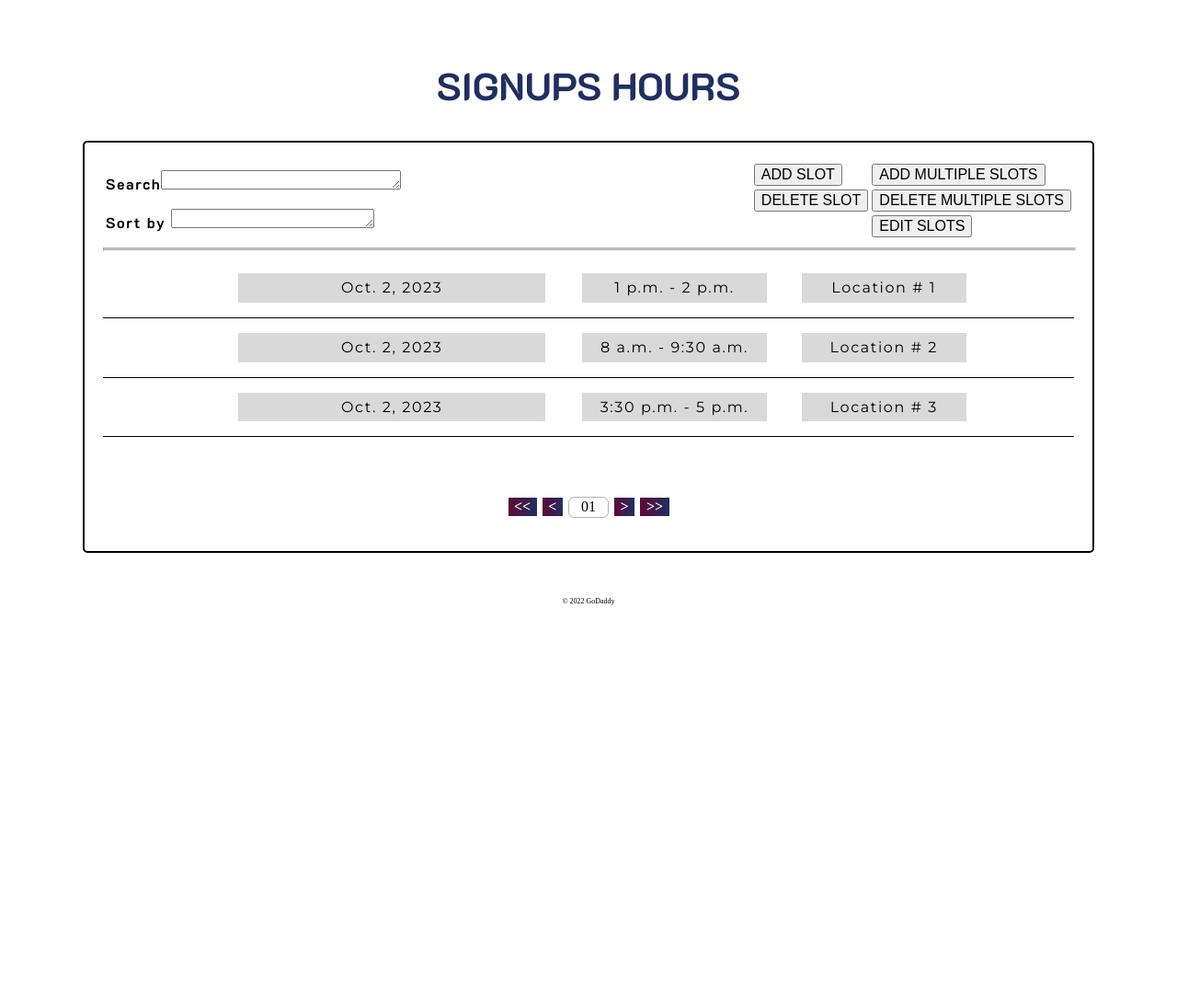
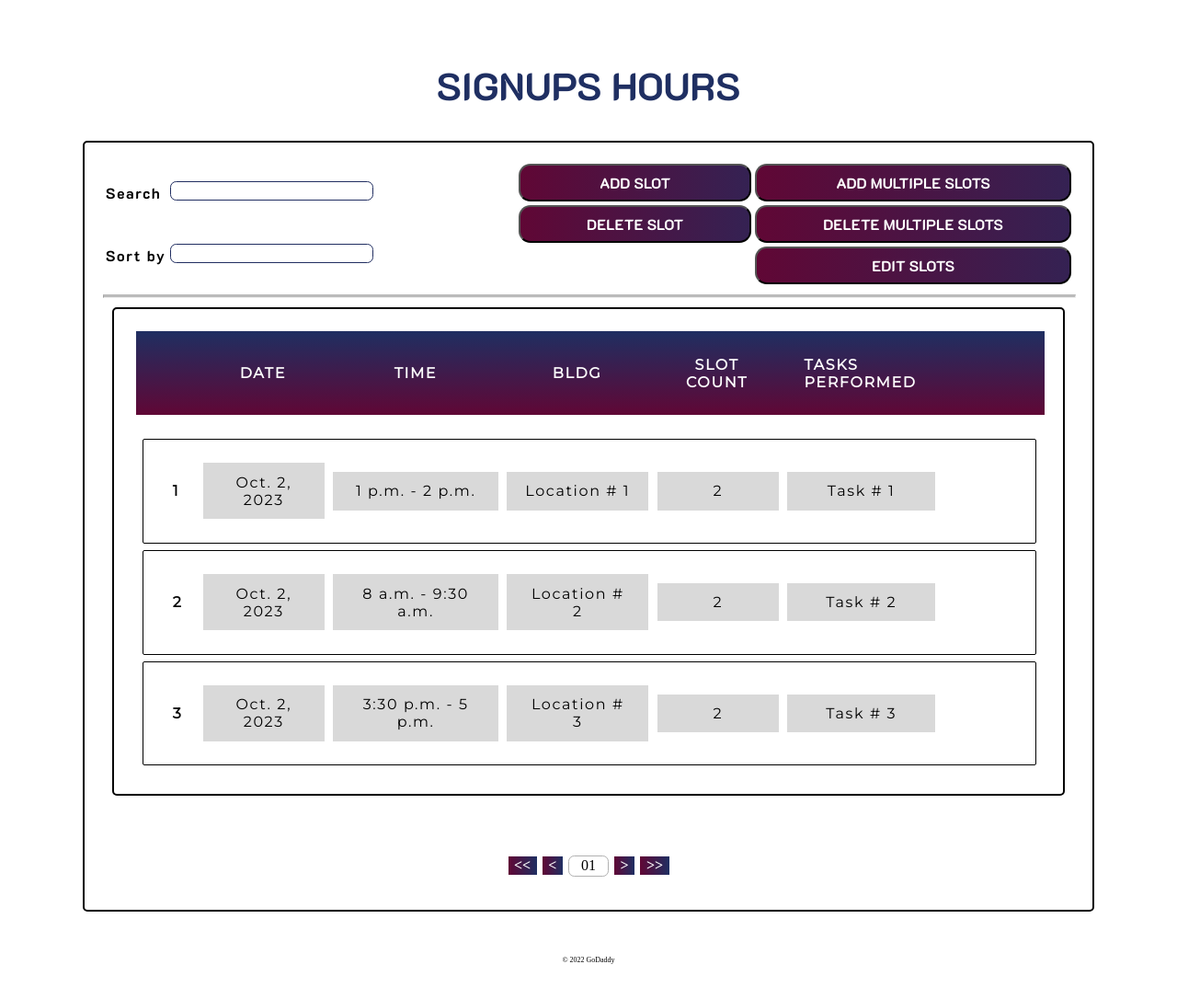
Before and after one commit to IrishMorales/dorm-service-tracker, a Django app: page /user_admin/signup_hours/ in a window 1280 px wide. Shown: the part 164-1250 px from the top of the page at 92% size. Before the commit the page ends 822 px from the top, so only its background shows below. Run offline with Django 4.2, Linux system fonts and the light colour scheme; data comes from the database, SQL or seed files in the repository.

Commit message:
Squashed commit of the following:
commit 25dc515a660f52b495572cb8dae147126f04eecb
Merge: 985126e daa5b67
Author: TambukinErick <erickgtl2001@gmail.com>
Date:   Tue Apr 18 04:20:42 2023 +0800

    Merge branch 'main' of https://github.com/IrishMorales/dorm-service-tracker

commit daa5b677b524e2cf3143b7a0d6b14685d6851b19
Merge: fab314c 467ad83
Author: TambukinErick <124009200+TambukinErick@users.noreply.github.com>
Date:   Tue Apr 11 14:45:18 2023 +0800

    Merge pull request #30 from IrishMorales/ase-dev

    Update admin CSS and create signup hours forms

commit 467ad83dd1a89287a01f473e3c4d11b2e3d4c610
Author: Ase <irish.morales@obf.ateneo.edu>
Date:   Tue Apr 11 10:33:56 2023 +0800

    Update service hours list CSS

commit 7c3108a2a04905ba6cd6847927239265bf30ff3b
Author: Ase <irish.morales@obf.ateneo.edu>
Date:   Tue Apr 11 10:09:38 2023 +0800

    Implement admin edit slots

commit 9c9c70b549c44eb0eb9f0d993b304b8059bbb2cc
Author: Ase <irish.morales@obf.ateneo.edu>
Date:   Tue Apr 11 09:35:20 2023 +0800

    Partially implement admin delete slots

commit aed35ca1cce1765c4754a58b4fd0f1924ee62e63
Author: Ase <irish.morales@obf.ateneo.edu>
Date:   Mon Apr 10 23:33:40 2023 +0800

    Add functionality and CSS for admin add slots

commit bacac5d15d144311fda0bea5718695d37399a208
Author: Ase <irish.morales@obf.ateneo.edu>
Date:   Mon Apr 10 22:16:13 2023 +0800

    Update admin CSS

commit 00ff65f04807d7c12b7164f2f2268372e512652a
Author: Ase <irish.morales@obf.ateneo.edu>
Date:   Mon Apr 10 21:52:32 2023 +0800

    Add UI animations

commit 0a4f8bed42f8e0a73ec67ceea0c08067612d32f6
Author: Ase <irish.morales@obf.ateneo.edu>
Date:   Mon Apr 10 14:57:36 2023 +0800

    Resolve bugs from merge

commit fab314c8a71db2174a7ddeb8acc63d7ad023d0f4
Merge: 4c4c410 897e849
Author: Ase <42305156+IrishMorales@users.noreply.github.com>
Date:   Sat Apr 8 20:34:14 2023 +0800

    Merge pull request #27 from IrishMorales/ErickDev

    Merged main into current branch to resolve views and css

commit 985126ebff7ac673faf09f62b5cf0c3936c518e7
Author: TambukinErick <erickgtl2001@gmail.com>
Date:   Sat Apr 8 11:58:55 2023 +0800

    Fixed CSS for text positioning in navigation page

```diff
--- a/Admin/forms.py
+++ b/Admin/forms.py
@@ -1,22 +1,58 @@
 from django import forms
+from django.forms.widgets import SelectDateWidget
 from .models import ServiceHourListing
 
-LOCATIONS =(
+LOCATIONS = (
     ("Eliazo", "Eliazo"),
     ("Cervini", "Cervini"),
     ("IRH", "IRH"),
     ("UD", "UD"),
-    )
+)
+
+START_TIMES = (
+    ("08:00", "08:00"),
+    ("09:30", "09:30"),
+    ("11:00", "11:00"),
+    ("13:00", "13:00"),
+    ("14:00", "14:00"),
+    ("15:30", "15:30"),
+)
+
+END_TIMES = (
+    ("09:30", "09:30"),
+    ("11:00", "11:00"),
+    ("12:00", "12:00"),
+    ("14:00", "14:00"),
+    ("15:30", "15:30"),
+    ("17:00", "17:00"),
+)
+
 
 class AddSlot(forms.Form):
     serv_hours_task = forms.CharField()
-    serv_hours_loc = forms.ChoiceField(choices = LOCATIONS)
+    serv_hours_loc = forms.ChoiceField(choices=LOCATIONS)
     serv_hours_slot_count = forms.IntegerField()
-    serv_hours_date_start = forms.DateField()
-    serv_hours_date_end = forms.DateField()
+    serv_hours_date_start = forms.DateField(widget=SelectDateWidget())
+    serv_hours_date_end = forms.DateField(widget=SelectDateWidget())
 
     class Meta:
         model = ServiceHourListing
 
     def __init__(self, *args, **kwargs):
         super(AddSlot, self).__init__(*args, **kwargs)
+
+
+class EditSlot(forms.Form):
+    # TODO: Change initial value of fields to the current value of the slot (ex. current date before editing, etc.)
+    serv_hours_task = forms.CharField()
+    serv_hours_loc = forms.ChoiceField(choices=LOCATIONS)
+    serv_hours_date = forms.DateField(widget=SelectDateWidget())
+    # TODO: Add way to validate that serv_hours_end_time should be later than serv_hours_start_time
+    serv_hours_start_time = forms.ChoiceField(choices=START_TIMES)
+    serv_hours_end_time = forms.ChoiceField(choices=END_TIMES)
+
+    class Meta:
+        model = ServiceHourListing
+
+    def __init__(self, *args, **kwargs):
+        super(EditSlot, self).__init__(*args, **kwargs)
--- a/Admin/urls.py
+++ b/Admin/urls.py
@@ -5,15 +5,7 @@ from django.urls import path, include
 from django.contrib.auth.decorators import login_required
 
 
-from Admin.views import (
-    admin_scholar_white_card,
-    admin_scholar_list_profile,
-    admin_add_slots,
-    admin_view,
-    scholars_listview,
-    signups_hoursview,
-
-)
+from Admin.views import *
 
 urlpatterns = [
     path("", login_required(admin_view.as_view()), name="admin_view"),
@@ -33,11 +25,12 @@ urlpatterns = [
         admin_scholar_list_profile,
         name="admin-scholar-profile",
     ),
+    path("signup_hours/add_slots/", admin_add_slots, name="admin-add-slots"),
+    path("signup_hours/delete_slots/", admin_delete_slots, name="admin-delete-slots"),
     path(
-        "signup_hours/add_slots",
-        admin_add_slots,
-        name="admin-add-slots"
-    )
+        "signup_hours/edit_slots/", admin_edit_slots_list, name="admin-edit-slots-list"
+    ),
+    path("signup_hours/edit_slots/<int:id>", admin_edit_slots, name="admin-edit-slots"),
 ]
 
 app_name = "Admin"
--- a/Admin/views.py
+++ b/Admin/views.py
@@ -1,12 +1,13 @@
+from django.http import HttpResponseRedirect
 from django.shortcuts import render, redirect
+from django.urls import reverse
 from django.views.generic import TemplateView
 from django.views.generic.list import ListView
 from django.views.generic.detail import DetailView
-from django.views.generic.edit import CreateView
-from .models import ServiceHourListing, User, Admins, Scholar, Assignment, Registration
-from .forms import AddSlot
-from datetime import datetime, timedelta
-from django.core.paginator import Paginator
+from django.views.generic.edit import CreateView, DeleteView
+from .models import ServiceHourListing, Scholar, Registration
+from .forms import AddSlot, EditSlot
+from datetime import timedelta
 
 
 class admin_view(TemplateView):
@@ -88,9 +89,49 @@ def admin_add_slots(request):
                         serv_hours_task=task,
                     )
                     listing.save()
-            return redirect("signup_hours/add_slots")
+            return redirect("Admin:signup-hours-listview")
     else:
         form = AddSlot()
     return render(
         request, "admin_add_slots.html", {"form": form, "registration": registration}
     )
+
+
+def admin_delete_slots(request, id=None):
+    serv_hours = ServiceHourListing.objects.all()
+    if id != None:
+        serv_hour_slot = ServiceHourListing.objects.get(id=id)
+        serv_hour_slot.delete()
+    return render(request, "admin_delete_slots.html", {"serv_hours": serv_hours})
+
+
+def admin_edit_slots_list(request):
+    serv_hours = ServiceHourListing.objects.all()
+    return render(request, "admin_edit_slots_list.html", {"serv_hours": serv_hours})
+
+
+def admin_edit_slots(request, id=id):
+    if request.method == "POST":
+        form = EditSlot(request.POST, request.FILES)
+        if form.is_valid():
+            location = form.cleaned_data.get("serv_hours_loc")
+            task = form.cleaned_data.get("serv_hours_task")
+            start_time = form.cleaned_data.get("serv_hours_start_time")
+            end_time = form.cleaned_data.get("serv_hours_end_time")
+            date = form.cleaned_data.get("serv_hours_date")
+
+            listing = ServiceHourListing(
+                serv_hours_id=id,
+                serv_hours_loc=location,
+                serv_hours_task=task,
+                serv_hours_slot_count=1,
+                serv_hours_start_time=start_time,
+                serv_hours_end_time=end_time,
+                serv_hours_date=date,
+            )
+            listing.save()
+
+            return redirect("Admin:admin-edit-slots-list")
+    else:
+        form = EditSlot()
+    return render(request, "admin_edit_slots.html", {"form": form})
--- a/Scholar/views.py
+++ b/Scholar/views.py
@@ -32,6 +32,9 @@ def view_profile(request, user_id):
 def scholar_white_card(request, user_id):
     scholar_details = Scholar.objects.get(pk=user_id)
     user_details = User.objects.get(pk=user_id)
+    registration = Registration.objects.select_related("serv_hours").filter(
+        scholar=user_id
+    )
     registration_details = Registration.objects.get(scholar=user_id)
     service_hours = ServiceHourListing.objects.filter(
         serv_hours_id=registration_details.reg_id
--- a/static/base.css
+++ b/static/base.css
@@ -127,6 +144,37 @@ footer {
     text-align: center;
     padding: 30px 10px;
     font-size: 50%;
+}
+
+button, .btn-style {
+    cursor: pointer;
+    font-family: "K2D", "sans-serif";
+    padding: 0.5em 4.5em 0.5em 4.5em;
+    border-radius: 0.8em;
+    background-image: linear-gradient(to right, #600735, #1F2F62, #600735);
+    color: white;
+    text-transform: uppercase;
+
+    background-size: 300% 100%;
+    -moz-transition: all .4s ease-in-out;
+    -o-transition: all .4s ease-in-out;
+    -webkit-transition: all .4s ease-in-out;
+    transition: all .4s ease-in-out;
+}
+
+button:hover, .btn-style:hover {
+    background-position: 100% 0;
+    -moz-transition: all .4s ease-in-out;
+    -o-transition: all .4s ease-in-out;
+    -webkit-transition: all .4s ease-in-out;
+    transition: all .4s ease-in-out;
+}
+
+textarea {
+    border: 2 solid;
+    border-color: #212e61;
+    border-radius: 0.5em;
+    resize: none;
 }
 
 .user-info p {
@@ -487,10 +514,6 @@ table tr td {
 .scholar-white-card-header td:last-child {
     width: 5%;
 }
-.scholar-white-card-body td:last-child {
-    width: 5%;
-    border-radius:2vw;
-}
 
 
 /* Admin Signup Slots  */
@@ -501,6 +524,11 @@ table tr td {
 .signup-hour-filters {
     display: flex;
     justify-content: space-between;
+}
+.signup-hour-btn {
+    box-sizing: border-box;
+    display: block;
+    width: 100%;
 }
 .serv-hour-list {
     width: 100%;
@@ -518,7 +546,7 @@ table tr td {
 }
 .serv-hour-list td div {
     background-color: #D9D9D9;
-    padding: 0.5vw 0.5vw 0.5vw 0.5vw;
+    padding: 0.5vw;
 }
 
 .serv-hour-list td:first-child {
--- a/templates/admin_scholar_profile.html
+++ b/templates/admin_scholar_profile.html
@@ -31,7 +31,7 @@
             </tr>
             <tr  class="align-left">
                 <th>OBF Email</th>
-                <td>{{ user_details.email }}</td>
+                <td>{{ scholar_details.scholar.email }}</td>
             </tr>
             <tr  class="align-left">
                 <th>Bldg. & Room No.</th>
--- a/templates/admin_signups_hours.html
+++ b/templates/admin_signups_hours.html
@@ -18,38 +18,53 @@
     <div class="signup-hour-filters">
         <table>
             <tr>
-                <td><p class = "search">Search<textarea rows="1" cols="30"></textarea></p></td>
+                <td><p class = "search">Search</p></td>
+                <td><textarea rows="1" cols="25"></textarea></td>
             </tr>
             <tr>
-                <td><p class="sort">Sort by <textarea rows="1" cols="25"></textarea></p></td>
+                <td><p class="sort">Sort by</p></td>
+                <td><textarea rows="1" cols="25"></textarea></td>
             </tr>
         </table>
         <table>
             <tr>
-                <td><button>ADD SLOT</button></td>
-                <td><button>ADD MULTIPLE SLOTS</button></td>
+                <td><button class="signup-hour-btn" onclick="location.href='add_slots/';">ADD SLOT</button></td>
+                <td><button class="signup-hour-btn">ADD MULTIPLE SLOTS</button></td>
             </tr>
             <tr>
-                <td><button>DELETE SLOT</button></td>
-                <td><button>DELETE MULTIPLE SLOTS</button></td>
+                <td><button class="signup-hour-btn" onclick="location.href='delete_slots/';">DELETE SLOT</button></td>
+                <td><button class="signup-hour-btn">DELETE MULTIPLE SLOTS</button></td>
             </tr>
             <tr>
                 <td></td>
-                <td><button>EDIT SLOTS</button></td>
+                <td><button class="signup-hour-btn" onclick="location.href='edit_slots/';">EDIT SLOTS</button></td>
             </tr>
         </table>
     </div>
     <hr class="solidline">
-    <table class="serv-hour-list">
-        {% for object in object_list %}
-        <tr>
-            <td><div>{{ object.serv_hours_date }}</div></td>
-            <td><div>{{ object.serv_hours_start_time }} - {{ object.serv_hours_end_time }}</div></td>
-            <td><div>{{ object.serv_hours_loc }}</div></td>
-        </tr>
+    <div class="card scholar-white-card">
+        <table class="scholar-white-card-summary">
+            <tr class="scholar-white-card-header">
+                <td>&nbsp;</td>
+                <td>DATE</td>
+                <td>TIME</td>
+                <td>BLDG</td>
+                <td>SLOT COUNT</td>
+                <td>TASKS PERFORMED</td>
+            </tr>
+            {% for object in object_list %}
+            <tr class="innerCard scholar-white-card-body signup-hour-list-override">
+                <td>{{ forloop.counter}}</td>
+                <td>{{ object.serv_hours_date }}</td>
+                <td>{{ object.serv_hours_start_time }} - {{ object.serv_hours_end_time }}</td>
+                <td>{{ object.serv_hours_loc }}</td>
+                <td>{{ object.serv_hours_slot_count }}</td>
+                <td>{{ object.serv_hours_task }}</td>
+            </tr>
+            {% endfor %}
+        </table>
+    </div>
 
-        {% endfor %}
-    </table>
     <div class="pagination">
         <ul class="step-links">
             {% if page_obj.has_previous %}
@@ -71,8 +86,5 @@
         </ul>
     </div>
 </div>
-
-
-
 </main>
 {% endblock %}
--- a/templates/registration/login.html
+++ b/templates/registration/login.html
@@ -13,7 +13,7 @@
   <form method="post">
     {% csrf_token %}
     {{ form.as_p }}
-    <button type="submit">Log In</button>
+    <button type="submit">Sign In</button>
   </form>
 </div>
 {% endblock %}
--- a/templates/scholar_profile.html
+++ b/templates/scholar_profile.html
@@ -47,14 +47,14 @@
     <div class="card flex profile-deloading flex-column">
         <h3>Deloading Request Status</h3>
         <p class="flex">Not submitted</p>
-        <div class="deloading-request-button"><button><a href="">FILL UP FORM</a></button></div>
+        <div class="deloading-request-button"><button href=""><a>FILL UP FORM</a></button></div>
     </div>
 </div>
 
 <div class="card profile-signup">
     <h2>Signup</h2>
     <p>You have not signed up for dorm service hours yet.</p>
-    <div><button><a href="">SIGN UP</a></button></div>
+    <div><button href=""><a>SIGN UP</a></button></div>
 </div>
 </main>
 {% endblock %}
```
Also changed, not shown: other parts of static/base.css (+20 -24 lines), templates/admin_add_slots.html (+3 -10 lines), templates/admin_delete_slots.html (added, +43 -0 lines), templates/admin_edit_slots.html (added, +28 -0 lines), templates/admin_edit_slots_list.html (added, +56 -0 lines), templates/admin_view.html (+4 -4 lines), templates/scholar_view.html (+4 -4 lines).
